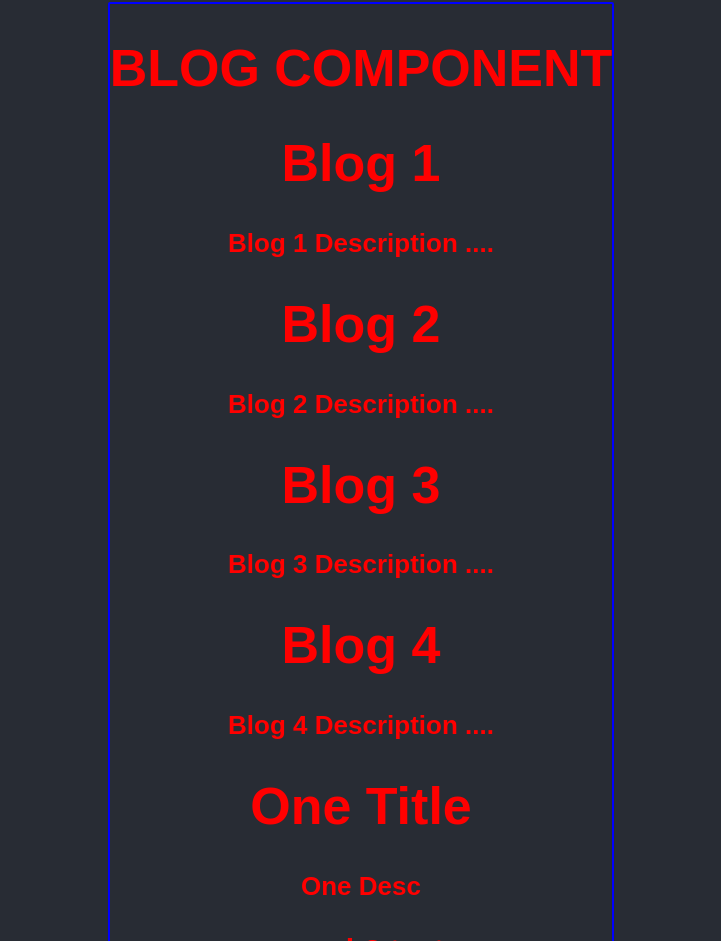
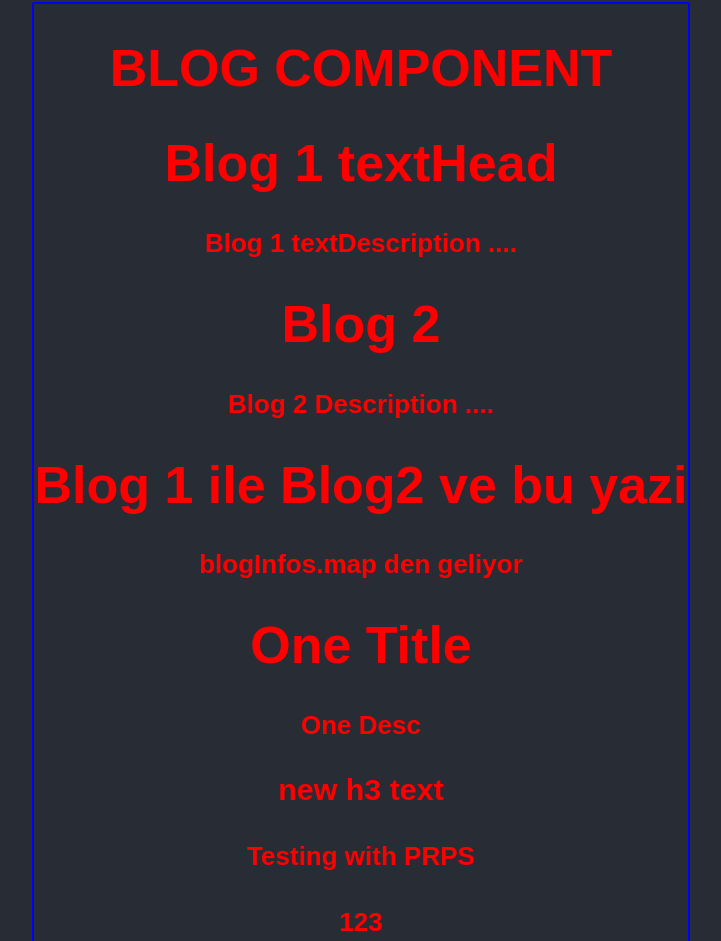
Before and after one commit to arazmurat/helloworld, a React (Create React App) app: page / in a window 1280 px wide. Shown: the part 451-1392 px from the top of the page, without its empty margins (279-1000 px from the left). Built offline with nearby package versions, Linux system fonts and the light colour scheme.

Commit message:
add second props example

```diff
--- a/package.json
+++ b/package.json
@@ -18,6 +18,7 @@
     "build": "react-scripts build",
     "test": "react-scripts test",
     "eject": "react-scripts eject"
+
   },
   "eslintConfig": {
     "extends": [
--- a/public/index.html
+++ b/public/index.html
@@ -25,6 +25,7 @@
       Learn how to configure a non-root public URL by running `npm run build`.
     -->
     <title>React App</title>
+
   </head>
   <body>
     <noscript>You need to enable JavaScript to run this app.</noscript>
@@ -39,5 +40,6 @@
       To begin the development, run `npm start` or `yarn start`.
       To create a production bundle, use `npm run build` or `yarn build`.
     -->
+
   </body>
 </html>
--- a/src/App.js
+++ b/src/App.js
@@ -10,6 +10,7 @@ function App() {
 
         <h1>Hello World !!!</h1>
 
+
         {/*<Blog></Blog>*/}
         <Blog />
       </header>
--- a/src/components/Blog.js
+++ b/src/components/Blog.js
@@ -1,6 +1,7 @@
 import React, { Component } from "react";
 import "../Blog.css";
 import BlogItem from "./BlogItem";
+
 
 //class Blog extends React.Component {}
 class Blog extends Component {
@@ -14,11 +15,12 @@ class Blog extends Component {
     );
     let nowNumber = 123;
     let blogInfos = [
-      { textHead: "Blog 1", textDesc: "Blog 1 Description ...." },
+      { textHead: "Blog 1 textHead", textDesc: "Blog 1 textDescription ...." },
       { textHead: "Blog 2", textDesc: "Blog 2 Description ...." },
-      { textHead: "Blog 3", textDesc: "Blog 3 Description ...." },
-      { textHead: "Blog 4", textDesc: "Blog 4 Description ...." },
+
+      { textHead: "Blog 1 ile Blog2 ve bu yazi ", textDesc: "blogInfos.map den geliyor" },
     ];
+
     return (
       <div className="blogTitle">
         <h1>BLOG COMPONENT</h1>
@@ -27,11 +29,12 @@ class Blog extends Component {
         <BlogItem title={blogInfos[2].textHead} description={blogInfos[2].textDesc}/>
         <BlogItem title={blogInfos[3].textHead} description={blogInfos[3].textDesc}/> */}
 
-        {blogInfos.map((currentValue, index) => (
+
+        {blogInfos.map((item, index) => (
           <BlogItem
             key={index}
-            title={currentValue.textHead}
-            description={currentValue.textDesc}
+            title={item.textHead}
+            description={item.textDesc}
           />
         ))}
 
@@ -45,6 +48,8 @@ class Blog extends Component {
         <label>{5 / 2 === 2.5 ? "YES" : "NO"}</label>
         {blogParaf}
         {5 + 6}
+
+
       </div>
     );
   }
--- a/src/index.js
+++ b/src/index.js
@@ -3,11 +3,13 @@ import ReactDOM from 'react-dom';
 import './index.css';
 import App from './App';
 import reportWebVitals from './reportWebVitals';
+<script src="http://localhost:8097"></script>
 
 ReactDOM.render(
   <React.StrictMode>
     <App />
   </React.StrictMode>,
+
   document.getElementById('root')
 );
 
```
